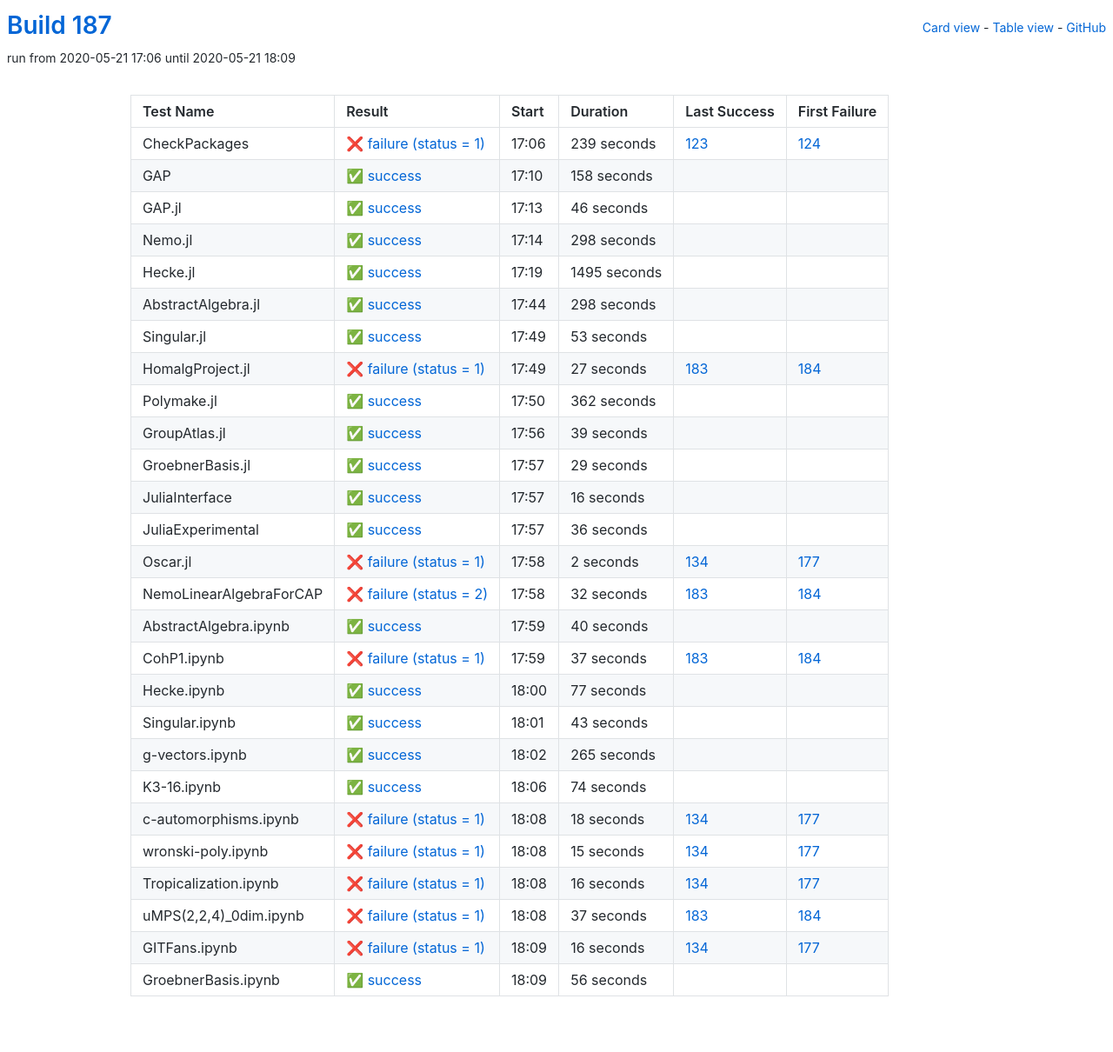
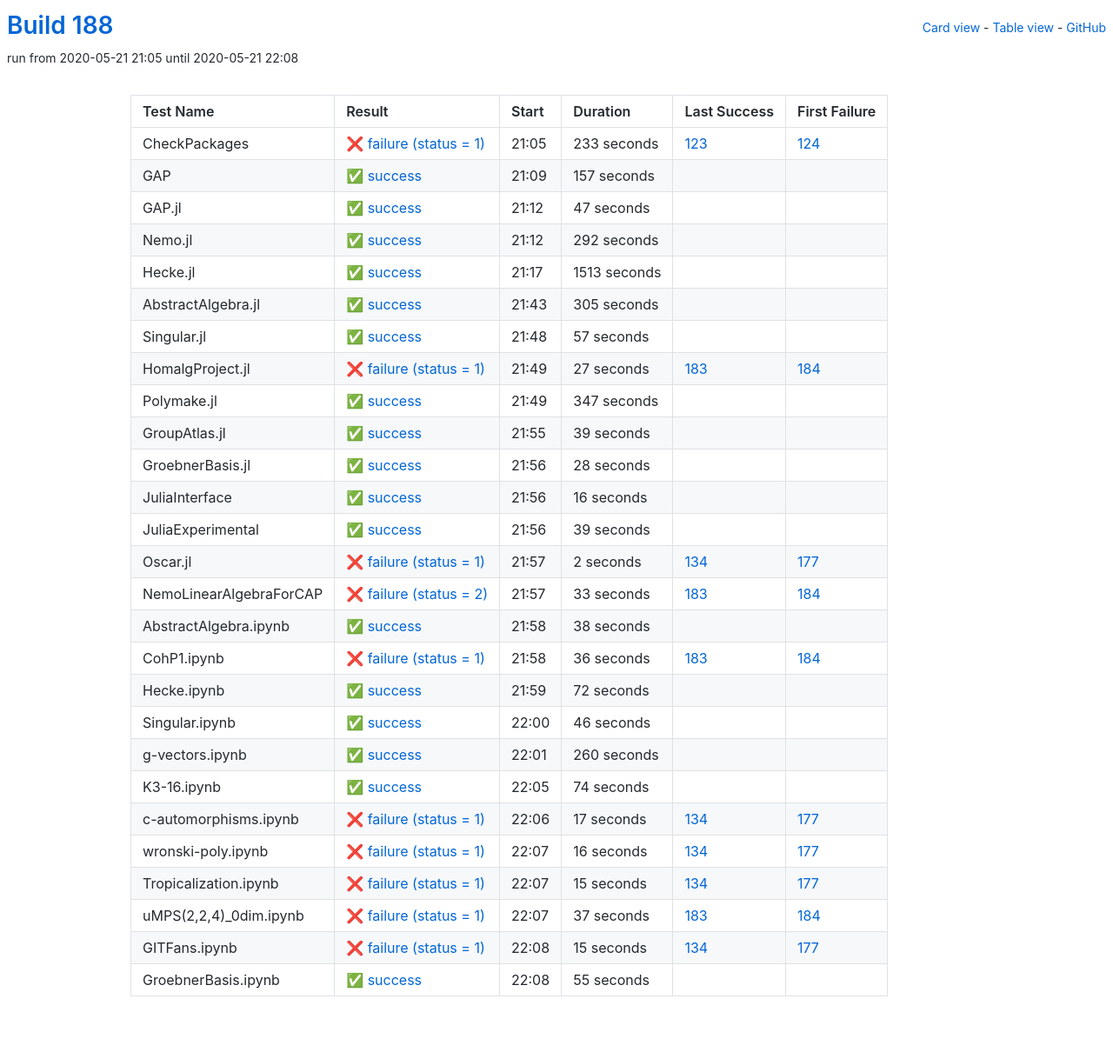
Before and after one commit to oscar-system/oscar-ci-status-stable, a Jekyll site: the page built from table.html, in a window 1280 px wide. Shown: the whole page at 87% size. Built offline with Jekyll 4.4.1, drawn with Linux system fonts in a browser that asks for light colours.

Commit message:
Build 188

```diff
--- a/_data/ci.yml
+++ b/_data/ci.yml
@@ -1,89 +1,89 @@
-build: 187
-build_url: https://oscarci.mathematik.uni-kl.de/job/oscar-stable/187/
+build: 188
+build_url: https://oscarci.mathematik.uni-kl.de/job/oscar-stable/188/
 job: oscar-stable
 tests:
-- duration: 239
+- duration: 233
   exitcode: 1
   first_failure: 124
   first_failure_url: https://oscarci.mathematik.uni-kl.de/job/oscar-stable/124/
   id: checkpackages
   last_success: 123
   last_success_url: https://oscarci.mathematik.uni-kl.de/job/oscar-stable/123/
-  log: https://oscarci.mathematik.uni-kl.de/job/oscar-stable/187/artifact/logs/build-187/CheckPackages.log
+  log: https://oscarci.mathematik.uni-kl.de/job/oscar-stable/188/artifact/logs/build-188/CheckPackages.log
   name: CheckPackages
-  start: 2020-05-21 17:06
+  start: 2020-05-21 21:05
   status: failure
   success: false
-- duration: 158
+- duration: 157
   exitcode: 0
   first_failure: false
   first_failure_url: null
   id: gap
   last_success: false
   last_success_url: null
-  log: https://oscarci.mathematik.uni-kl.de/job/oscar-stable/187/artifact/logs/build-187/GAP.log
+  log: https://oscarci.mathematik.uni-kl.de/job/oscar-stable/188/artifact/logs/build-188/GAP.log
   name: GAP
-  start: 2020-05-21 17:10
+  start: 2020-05-21 21:09
   status: success
   success: true
-- duration: 46
+- duration: 47
   exitcode: 0
   first_failure: false
   first_failure_url: null
   id: gap-jl
   last_success: false
   last_success_url: null
-  log: https://oscarci.mathematik.uni-kl.de/job/oscar-stable/187/artifact/logs/build-187/GAP.jl.log
+  log: https://oscarci.mathematik.uni-kl.de/job/oscar-stable/188/artifact/logs/build-188/GAP.jl.log
   name: GAP.jl
-  start: 2020-05-21 17:13
+  start: 2020-05-21 21:12
   status: success
   success: true
-- duration: 298
+- duration: 292
   exitcode: 0
   first_failure: false
   first_failure_url: null
   id: nemo-jl
   last_success: false
   last_success_url: null
-  log: https://oscarci.mathematik.uni-kl.de/job/oscar-stable/187/artifact/logs/build-187/Nemo.jl.log
+  log: https://oscarci.mathematik.uni-kl.de/job/oscar-stable/188/artifact/logs/build-188/Nemo.jl.log
   name: Nemo.jl
-  start: 2020-05-21 17:14
+  start: 2020-05-21 21:12
   status: success
   success: true
-- duration: 1495
+- duration: 1513
   exitcode: 0
   first_failure: false
   first_failure_url: null
   id: hecke-jl
   last_success: false
   last_success_url: null
-  log: https://oscarci.mathematik.uni-kl.de/job/oscar-stable/187/artifact/logs/build-187/Hecke.jl.log
+  log: https://oscarci.mathematik.uni-kl.de/job/oscar-stable/188/artifact/logs/build-188/Hecke.jl.log
   name: Hecke.jl
-  start: 2020-05-21 17:19
+  start: 2020-05-21 21:17
   status: success
   success: true
-- duration: 298
+- duration: 305
   exitcode: 0
   first_failure: false
   first_failure_url: null
   id: abstractalgebra-jl
   last_success: false
   last_success_url: null
-  log: https://oscarci.mathematik.uni-kl.de/job/oscar-stable/187/artifact/logs/build-187/AbstractAlgebra.jl.log
+  log: https://oscarci.mathematik.uni-kl.de/job/oscar-stable/188/artifact/logs/build-188/AbstractAlgebra.jl.log
   name: AbstractAlgebra.jl
-  start: 2020-05-21 17:44
+  start: 2020-05-21 21:43
   status: success
   success: true
-- duration: 53
+- duration: 57
   exitcode: 0
   first_failure: false
   first_failure_url: null
   id: singular-jl
   last_success: false
   last_success_url: null
-  log: https://oscarci.mathematik.uni-kl.de/job/oscar-stable/187/artifact/logs/build-187/Singular.jl.log
+  log: https://oscarci.mathematik.uni-kl.de/job/oscar-stable/188/artifact/logs/build-188/Singular.jl.log
   name: Singular.jl
-  start: 2020-05-21 17:49
+  start: 2020-05-21 21:48
   status: success
   success: true
 - duration: 27
@@ -93,21 +93,21 @@ tests:
   id: homalgproject-jl
   last_success: 183
   last_success_url: https://oscarci.mathematik.uni-kl.de/job/oscar-stable/183/
-  log: https://oscarci.mathematik.uni-kl.de/job/oscar-stable/187/artifact/logs/build-187/HomalgProject.jl.log
+  log: https://oscarci.mathematik.uni-kl.de/job/oscar-stable/188/artifact/logs/build-188/HomalgProject.jl.log
   name: HomalgProject.jl
-  start: 2020-05-21 17:49
+  start: 2020-05-21 21:49
   status: failure
   success: false
-- duration: 362
+- duration: 347
   exitcode: 0
   first_failure: false
   first_failure_url: null
   id: polymake-jl
   last_success: false
   last_success_url: null
-  log: https://oscarci.mathematik.uni-kl.de/job/oscar-stable/187/artifact/logs/build-187/Polymake.jl.log
+  log: https://oscarci.mathematik.uni-kl.de/job/oscar-stable/188/artifact/logs/build-188/Polymake.jl.log
   name: Polymake.jl
-  start: 2020-05-21 17:50
+  start: 2020-05-21 21:49
   status: success
   success: true
 - duration: 39
@@ -117,21 +117,21 @@ tests:
   id: groupatlas-jl
   last_success: false
   last_success_url: null
-  log: https://oscarci.mathematik.uni-kl.de/job/oscar-stable/187/artifact/logs/build-187/GroupAtlas.jl.log
+  log: https://oscarci.mathematik.uni-kl.de/job/oscar-stable/188/artifact/logs/build-188/GroupAtlas.jl.log
   name: GroupAtlas.jl
-  start: 2020-05-21 17:56
+  start: 2020-05-21 21:55
   status: success
   success: true
-- duration: 29
+- duration: 28
   exitcode: 0
   first_failure: false
   first_failure_url: null
   id: groebnerbasis-jl
   last_success: false
   last_success_url: null
-  log: https://oscarci.mathematik.uni-kl.de/job/oscar-stable/187/artifact/logs/build-187/GroebnerBasis.jl.log
+  log: https://oscarci.mathematik.uni-kl.de/job/oscar-stable/188/artifact/logs/build-188/GroebnerBasis.jl.log
   name: GroebnerBasis.jl
-  start: 2020-05-21 17:57
+  start: 2020-05-21 21:56
   status: success
   success: true
 - duration: 16
@@ -141,21 +141,21 @@ tests:
   id: juliainterface
   last_success: false
   last_success_url: null
-  log: https://oscarci.mathematik.uni-kl.de/job/oscar-stable/187/artifact/logs/build-187/JuliaInterface.log
+  log: https://oscarci.mathematik.uni-kl.de/job/oscar-stable/188/artifact/logs/build-188/JuliaInterface.log
   name: JuliaInterface
-  start: 2020-05-21 17:57
+  start: 2020-05-21 21:56
   status: success
   success: true
-- duration: 36
+- duration: 39
   exitcode: 0
   first_failure: false
   first_failure_url: null
   id: juliaexperimental
   last_success: false
   last_success_url: null
-  log: https://oscarci.mathematik.uni-kl.de/job/oscar-stable/187/artifact/logs/build-187/JuliaExperimental.log
+  log: https://oscarci.mathematik.uni-kl.de/job/oscar-stable/188/artifact/logs/build-188/JuliaExperimental.log
   name: JuliaExperimental
-  start: 2020-05-21 17:57
+  start: 2020-05-21 21:56
   status: success
   success: true
 - duration: 2
@@ -165,81 +165,81 @@ tests:
   id: oscar-jl
   last_success: 134
   last_success_url: https://oscarci.mathematik.uni-kl.de/job/oscar-stable/134/
-  log: https://oscarci.mathematik.uni-kl.de/job/oscar-stable/187/artifact/logs/build-187/Oscar.jl.log
+  log: https://oscarci.mathematik.uni-kl.de/job/oscar-stable/188/artifact/logs/build-188/Oscar.jl.log
   name: Oscar.jl
-  start: 2020-05-21 17:58
+  start: 2020-05-21 21:57
   status: failure
   success: false
-- duration: 32
+- duration: 33
   exitcode: 2
   first_failure: 184
   first_failure_url: https://oscarci.mathematik.uni-kl.de/job/oscar-stable/184/
   id: nemolinearalgebraforcap
   last_success: 183
   last_success_url: https://oscarci.mathematik.uni-kl.de/job/oscar-stable/183/
-  log: https://oscarci.mathematik.uni-kl.de/job/oscar-stable/187/artifact/logs/build-187/NemoLinearAlgebraForCAP.log
+  log: https://oscarci.mathematik.uni-kl.de/job/oscar-stable/188/artifact/logs/build-188/NemoLinearAlgebraForCAP.log
   name: NemoLinearAlgebraForCAP
-  start: 2020-05-21 17:58
+  start: 2020-05-21 21:57
   status: failure
   success: false
-- duration: 40
+- duration: 38
   exitcode: 0
   first_failure: false
   first_failure_url: null
   id: abstractalgebra-ipynb
   last_success: false
   last_success_url: null
-  log: https://oscarci.mathematik.uni-kl.de/job/oscar-stable/187/artifact/logs/build-187/AbstractAlgebra.ipynb.log
+  log: https://oscarci.mathematik.uni-kl.de/job/oscar-stable/188/artifact/logs/build-188/AbstractAlgebra.ipynb.log
   name: AbstractAlgebra.ipynb
-  start: 2020-05-21 17:59
+  start: 2020-05-21 21:58
   status: success
   success: true
-- duration: 37
+- duration: 36
   exitcode: 1
   first_failure: 184
   first_failure_url: https://oscarci.mathematik.uni-kl.de/job/oscar-stable/184/
   id: cohp1-ipynb
   last_success: 183
   last_success_url: https://oscarci.mathematik.uni-kl.de/job/oscar-stable/183/
-  log: https://oscarci.mathematik.uni-kl.de/job/oscar-stable/187/artifact/logs/build-187/CohP1.ipynb.log
+  log: https://oscarci.mathematik.uni-kl.de/job/oscar-stable/188/artifact/logs/build-188/CohP1.ipynb.log
   name: CohP1.ipynb
-  start: 2020-05-21 17:59
+  start: 2020-05-21 21:58
   status: failure
   success: false
-- duration: 77
+- duration: 72
   exitcode: 0
   first_failure: false
   first_failure_url: null
   id: hecke-ipynb
   last_success: false
   last_success_url: null
-  log: https://oscarci.mathematik.uni-kl.de/job/oscar-stable/187/artifact/logs/build-187/Hecke.ipynb.log
+  log: https://oscarci.mathematik.uni-kl.de/job/oscar-stable/188/artifact/logs/build-188/Hecke.ipynb.log
   name: Hecke.ipynb
-  start: 2020-05-21 18:00
+  start: 2020-05-21 21:59
   status: success
   success: true
-- duration: 43
+- duration: 46
   exitcode: 0
   first_failure: false
   first_failure_url: null
   id: singular-ipynb
   last_success: false
   last_success_url: null
-  log: https://oscarci.mathematik.uni-kl.de/job/oscar-stable/187/artifact/logs/build-187/Singular.ipynb.log
+  log: https://oscarci.mathematik.uni-kl.de/job/oscar-stable/188/artifact/logs/build-188/Singular.ipynb.log
   name: Singular.ipynb
-  start: 2020-05-21 18:01
+  start: 2020-05-21 22:00
   status: success
   success: true
-- duration: 265
+- duration: 260
   exitcode: 0
   first_failure: false
   first_failure_url: null
   id: g-vectors-ipynb
   last_success: false
   last_success_url: null
-  log: https://oscarci.mathematik.uni-kl.de/job/oscar-stable/187/artifact/logs/build-187/g-vectors.ipynb.log
+  log: https://oscarci.mathematik.uni-kl.de/job/oscar-stable/188/artifact/logs/build-188/g-vectors.ipynb.log
   name: g-vectors.ipynb
-  start: 2020-05-21 18:02
+  start: 2020-05-21 22:01
   status: success
   success: true
 - duration: 74
@@ -249,45 +249,45 @@ tests:
   id: k3-16-ipynb
   last_success: false
   last_success_url: null
-  log: https://oscarci.mathematik.uni-kl.de/job/oscar-stable/187/artifact/logs/build-187/K3-16.ipynb.log
+  log: https://oscarci.mathematik.uni-kl.de/job/oscar-stable/188/artifact/logs/build-188/K3-16.ipynb.log
   name: K3-16.ipynb
-  start: 2020-05-21 18:06
+  start: 2020-05-21 22:05
   status: success
   success: true
-- duration: 18
+- duration: 17
   exitcode: 1
   first_failure: 177
   first_failure_url: https://oscarci.mathematik.uni-kl.de/job/oscar-stable/177/
   id: c-automorphisms-ipynb
   last_success: 134
   last_success_url: https://oscarci.mathematik.uni-kl.de/job/oscar-stable/134/
-  log: https://oscarci.mathematik.uni-kl.de/job/oscar-stable/187/artifact/logs/build-187/c-automorphisms.ipynb.log
+  log: https://oscarci.mathematik.uni-kl.de/job/oscar-stable/188/artifact/logs/build-188/c-automorphisms.ipynb.log
   name: c-automorphisms.ipynb
-  start: 2020-05-21 18:08
+  start: 2020-05-21 22:06
+  status: failure
+  success: false
+- duration: 16
+  exitcode: 1
+  first_failure: 177
+  first_failure_url: https://oscarci.mathematik.uni-kl.de/job/oscar-stable/177/
+  id: wronski-poly-ipynb
+  last_success: 134
+  last_success_url: https://oscarci.mathematik.uni-kl.de/job/oscar-stable/134/
+  log: https://oscarci.mathematik.uni-kl.de/job/oscar-stable/188/artifact/logs/build-188/wronski-poly.ipynb.log
+  name: wronski-poly.ipynb
+  start: 2020-05-21 22:07
   status: failure
   success: false
 - duration: 15
   exitcode: 1
   first_failure: 177
   first_failure_url: https://oscarci.mathematik.uni-kl.de/job/oscar-stable/177/
-  id: wronski-poly-ipynb
-  last_success: 134
-  last_success_url: https://oscarci.mathematik.uni-kl.de/job/oscar-stable/134/
-  log: https://oscarci.mathematik.uni-kl.de/job/oscar-stable/187/artifact/logs/build-187/wronski-poly.ipynb.log
-  name: wronski-poly.ipynb
-  start: 2020-05-21 18:08
-  status: failure
-  success: false
-- duration: 16
-  exitcode: 1
-  first_failure: 177
-  first_failure_url: https://oscarci.mathematik.uni-kl.de/job/oscar-stable/177/
   id: tropicalization-ipynb
   last_success: 134
   last_success_url: https://oscarci.mathematik.uni-kl.de/job/oscar-stable/134/
-  log: https://oscarci.mathematik.uni-kl.de/job/oscar-stable/187/artifact/logs/build-187/Tropicalization.ipynb.log
+  log: https://oscarci.mathematik.uni-kl.de/job/oscar-stable/188/artifact/logs/build-188/Tropicalization.ipynb.log
   name: Tropicalization.ipynb
-  start: 2020-05-21 18:08
+  start: 2020-05-21 22:07
   status: failure
   success: false
 - duration: 37
@@ -297,32 +297,32 @@ tests:
   id: umps-2-2-4-0dim-ipynb
   last_success: 183
   last_success_url: https://oscarci.mathematik.uni-kl.de/job/oscar-stable/183/
-  log: https://oscarci.mathematik.uni-kl.de/job/oscar-stable/187/artifact/logs/build-187/uMPS-2-2-4-_0dim.ipynb.log
+  log: https://oscarci.mathematik.uni-kl.de/job/oscar-stable/188/artifact/logs/build-188/uMPS-2-2-4-_0dim.ipynb.log
   name: uMPS(2,2,4)_0dim.ipynb
-  start: 2020-05-21 18:08
+  start: 2020-05-21 22:07
   status: failure
   success: false
-- duration: 16
+- duration: 15
   exitcode: 1
   first_failure: 177
   first_failure_url: https://oscarci.mathematik.uni-kl.de/job/oscar-stable/177/
   id: gitfans-ipynb
   last_success: 134
   last_success_url: https://oscarci.mathematik.uni-kl.de/job/oscar-stable/134/
-  log: https://oscarci.mathematik.uni-kl.de/job/oscar-stable/187/artifact/logs/build-187/GITFans.ipynb.log
+  log: https://oscarci.mathematik.uni-kl.de/job/oscar-stable/188/artifact/logs/build-188/GITFans.ipynb.log
   name: GITFans.ipynb
-  start: 2020-05-21 18:09
+  start: 2020-05-21 22:08
   status: failure
   success: false
-- duration: 56
+- duration: 55
   exitcode: 0
   first_failure: false
   first_failure_url: null
   id: groebnerbasis-ipynb
   last_success: false
   last_success_url: null
-  log: https://oscarci.mathematik.uni-kl.de/job/oscar-stable/187/artifact/logs/build-187/GroebnerBasis.ipynb.log
+  log: https://oscarci.mathematik.uni-kl.de/job/oscar-stable/188/artifact/logs/build-188/GroebnerBasis.ipynb.log
   name: GroebnerBasis.ipynb
-  start: 2020-05-21 18:09
+  start: 2020-05-21 22:08
   status: success
   success: true
```
Also changed, not shown: README.md.
